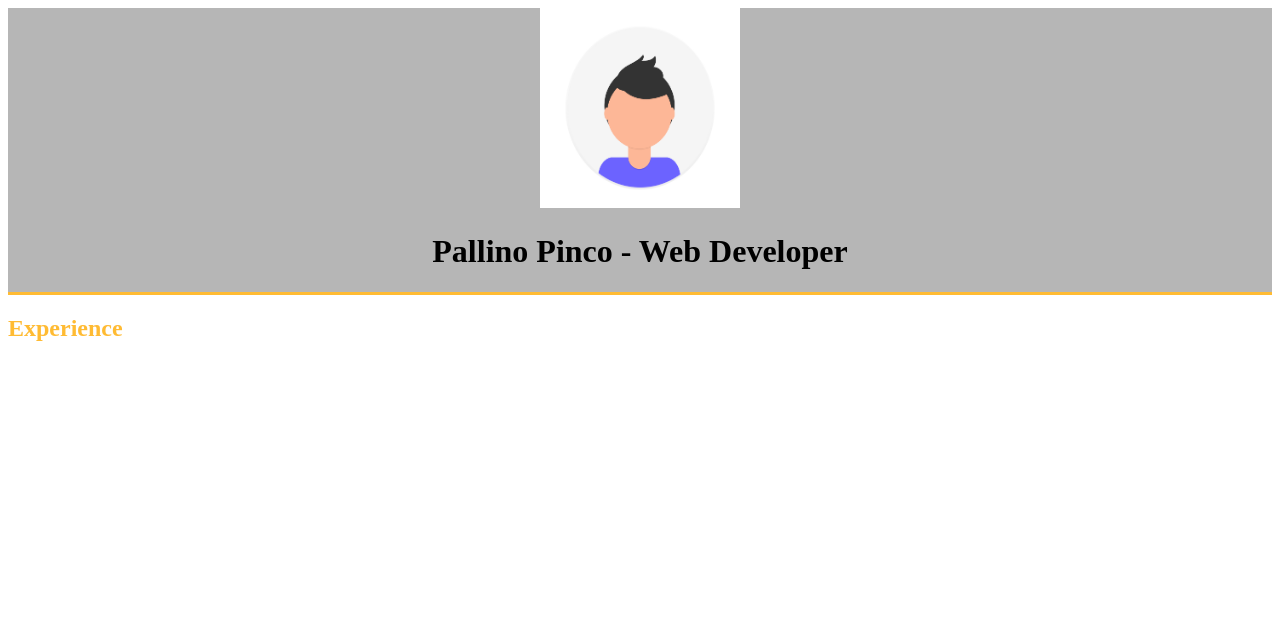
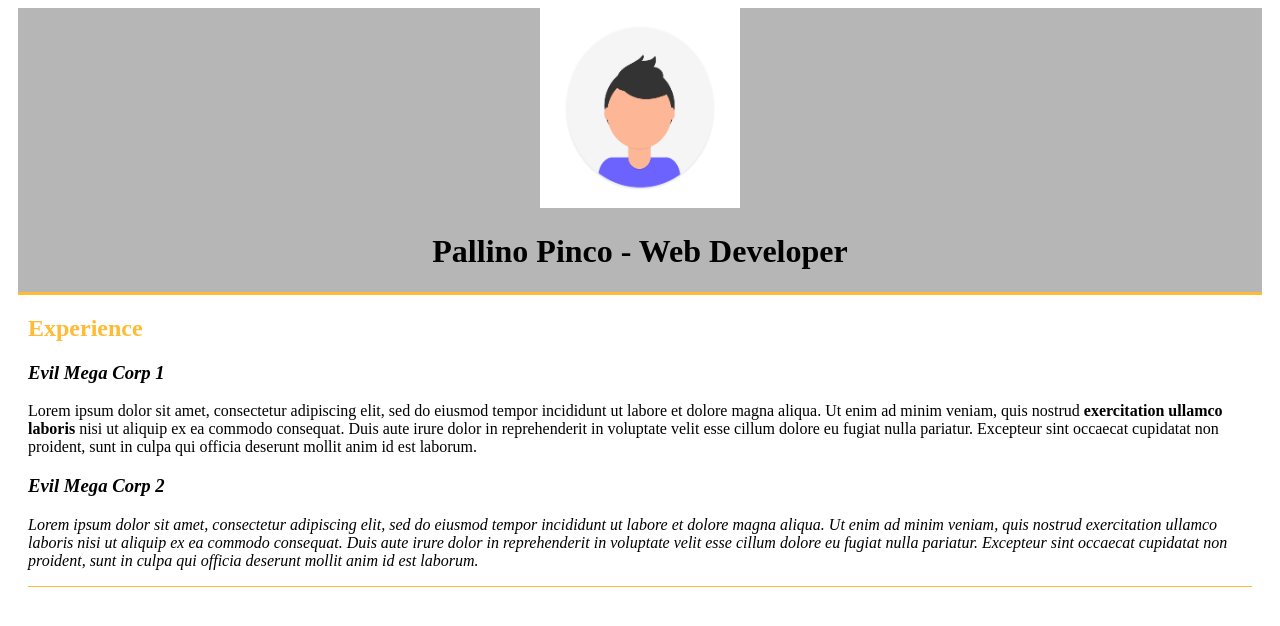
Before and after one commit to Pedra96/html-css-curriculum-vitae, a plain HTML site: page index.html in a window 1280 px wide. Drawn offline with Linux system fonts and the light colour scheme.

Commit message:
Creato sezione esperienze e aggiunte classi

```diff
--- a/index.html
+++ b/index.html
@@ -18,6 +18,15 @@
         <h2>
             Experience
         </h2>
+        <h3>
+            Evil Mega Corp 1
+        </h3>
+        <p>Lorem ipsum dolor sit amet, consectetur adipiscing elit, sed do eiusmod tempor incididunt ut labore et dolore magna aliqua. Ut enim ad minim veniam, quis nostrud <b>exercitation ullamco laboris</b> nisi ut aliquip ex ea commodo consequat. Duis aute irure dolor in reprehenderit in voluptate velit esse cillum dolore eu fugiat nulla pariatur. Excepteur sint occaecat cupidatat non proident, sunt in culpa qui officia deserunt mollit anim id est laborum.</p>
+        <h3>Evil Mega Corp 2</h3>
+        <p>
+            <i>Lorem ipsum dolor sit amet, consectetur adipiscing elit, sed do eiusmod tempor incididunt ut labore et dolore magna aliqua. Ut enim ad minim veniam, quis nostrud exercitation ullamco laboris nisi ut aliquip ex ea commodo consequat. Duis aute irure dolor in reprehenderit in voluptate velit esse cillum dolore eu fugiat nulla pariatur. Excepteur sint occaecat cupidatat non proident, sunt in culpa qui officia deserunt mollit anim id est laborum.</i>
+
+        </p>
     </div>
 </body>
 </html>
--- a/style.css
+++ b/style.css
@@ -1,12 +1,24 @@
+
 header{
     text-align: center;
     background-color: rgba(128, 128, 128, 0.575);
     border-bottom:3px solid #ffbb33;
+    margin-left: 10px;
+    margin-right: 10px;
 
 }
+
 h2{
     color: #ffbb33;
 }
 .mytitle{
     font-style:bold;
 }
+h3{
+    font-style: italic;
+}
+div{
+    margin-left: 20px;
+    margin-right: 20px;
+    border-bottom: 1px solid #ffbb33;
+}
```
